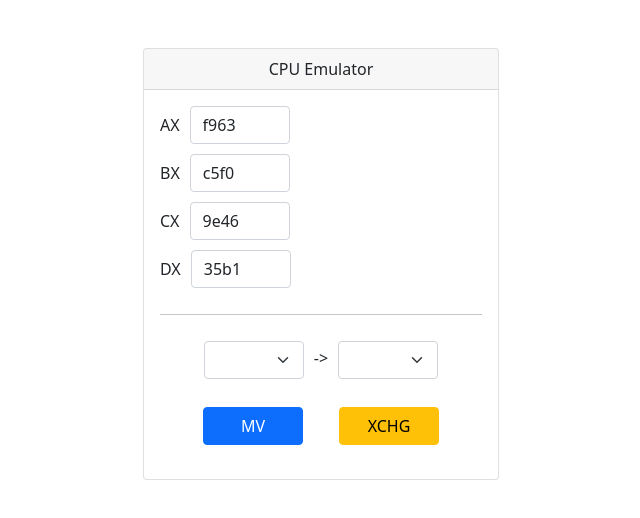
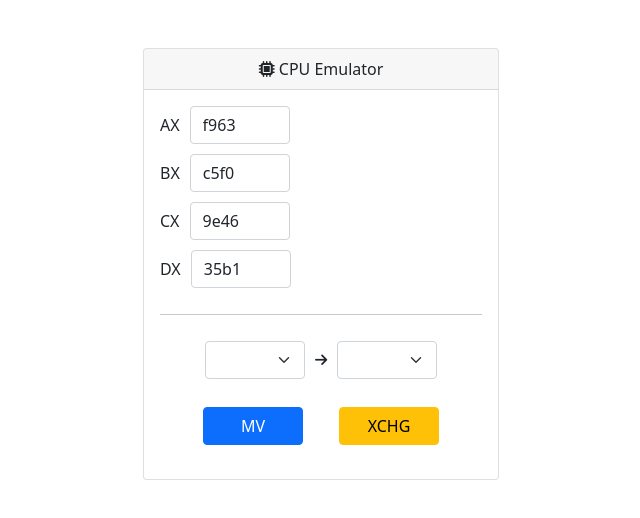
Before and after one commit to TymekB/cpu_emulator, a plain HTML site: page index.html in a window 1280 px wide. Shown: the full height of the page, 319-959 px from the left. Drawn offline with nearby package versions, Linux system fonts and the light colour scheme.

Commit message:
Add fontawesome

```diff
--- a/css/main.css
+++ b/css/main.css
@@ -25,3 +25,8 @@ body {
     margin: 18px;
     min-width: 100px;
 }
+
+.fa-arrow-right {
+    line-height: 58px;
+    font-size: 14px;
+}
--- a/index.html
+++ b/index.html
@@ -6,6 +6,7 @@
     <title>Emulator</title>
 
     <link href="https://cdn.jsdelivr.net/npm/bootstrap@5.1.3/dist/css/bootstrap.min.css" rel="stylesheet" integrity="sha384-1BmE4kWBq78iYhFldvKuhfTAU6auU8tT94WrHftjDbrCEXSU1oBoqyl2QvZ6jIW3" crossorigin="anonymous">
+    <link href="https://cdnjs.cloudflare.com/ajax/libs/font-awesome/6.1.1/css/all.min.css" rel="stylesheet">
     <link href="css/main.css" rel="stylesheet">
 </head>
 <body>
@@ -14,7 +15,7 @@
             <div class="col-md-4 offset-md-4">
                 <div class="card">
                     <div class="card-header text-center">
-                        CPU Emulator
+                        <i class="fa-solid fa-microchip"></i>&nbsp;CPU Emulator
                     </div>
                     <div class="card-body">
                         <div id="app">
@@ -33,7 +34,7 @@
                                     <option v-for="item in register" :value="item.name">{{item.name}}</option>
                                 </select>
 
-                                <div style="line-height: 55px;">-></div>
+                                <div><i class="fa-solid fa-arrow-right"></i></div>
 
                                 <select class="form-select shadow-none" style="width: 100px;" v-model="to">
                                     <option selected></option>
```
